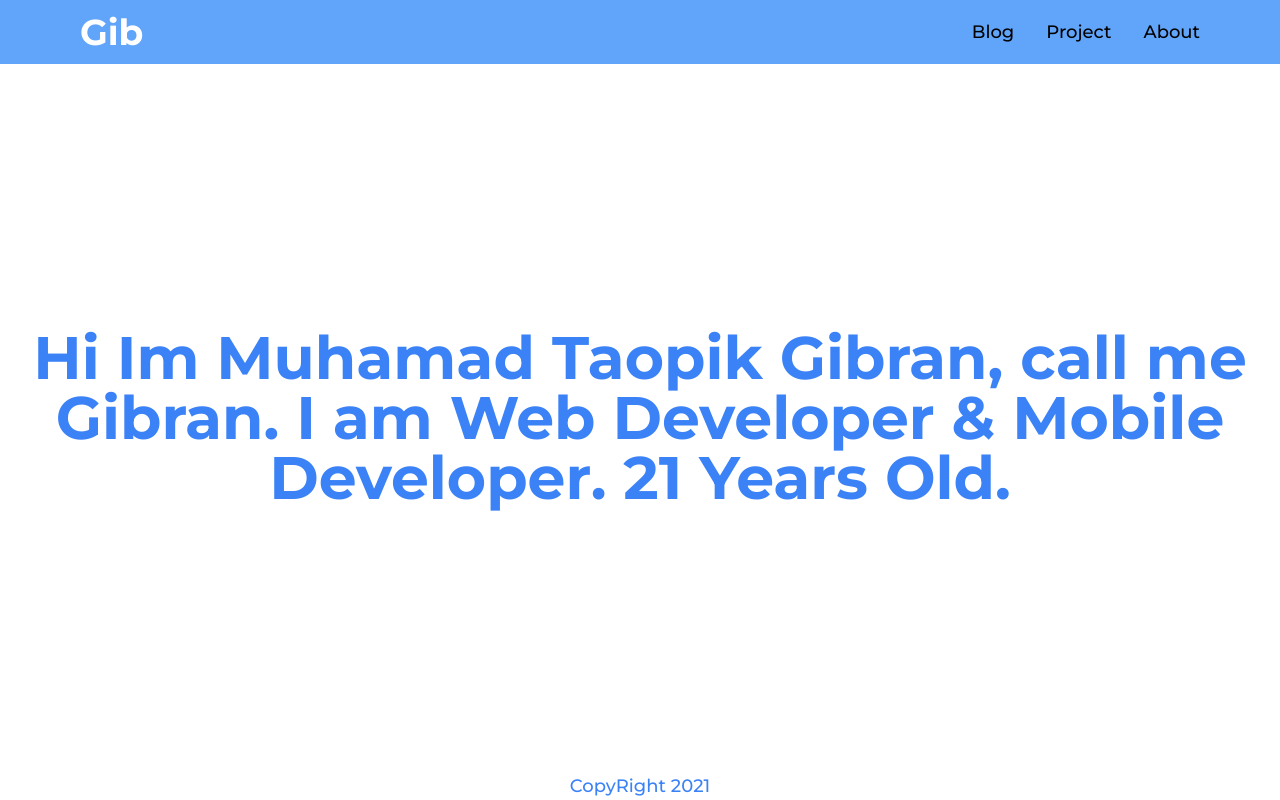
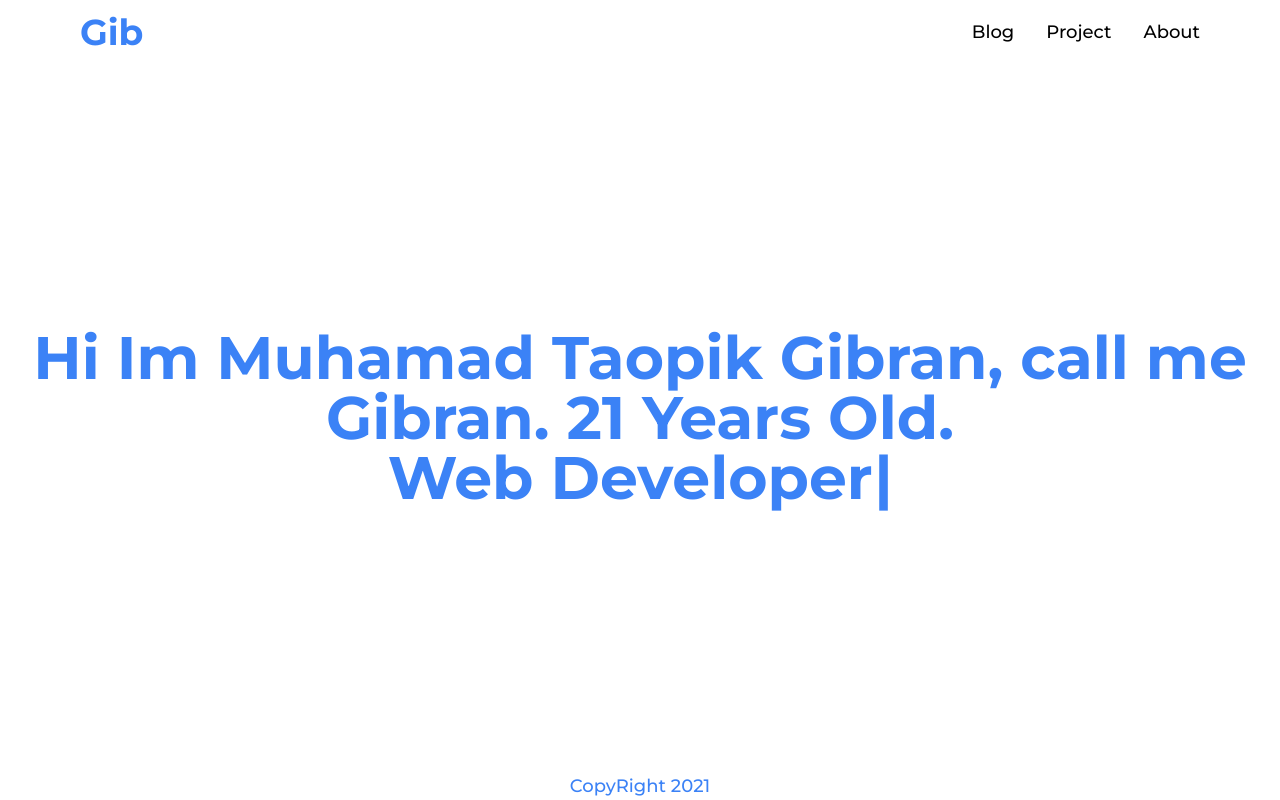
Before and after one commit to mgibrann/MyWebsite, a React (Create React App) app: page / in a window 1280 px wide. Built offline with nearby package versions, Linux system fonts and the light colour scheme; the HTML template or start-up script is replaced by a standard one.

Commit message:
add typewritter

```diff
--- a/package.json
+++ b/package.json
@@ -16,6 +16,7 @@
     "react-scripts": "4.0.1",
     "styled-components": "^5.2.1",
     "tailwindcss": "npm:@tailwindcss/postcss7-compat",
+    "typewriter-effect": "^2.18.2",
     "web-vitals": "^0.2.4"
   },
   "scripts": {
--- a/public/index.html
+++ b/public/index.html
@@ -30,6 +30,7 @@
       href="https://fonts.googleapis.com/css2?family=Montserrat:wght@400;500;600;700&display=swap"
       rel="stylesheet"
     />
+
     <title>Gibran</title>
   </head>
   <body>
--- a/src/App.js
+++ b/src/App.js
@@ -3,7 +3,11 @@ import React from "react";
 
 import Header from "./components/Layout/Header";
 import Footer from "./components/Layout/Footer";
-import Loading from "./components/UI/Loading";
+// import Loading from "./components/UI/Loading";
+
+import Lottie from "react-lottie";
+import { LoadingSpinner } from "./assets";
+import Layout from "./components/Layout/Layout";
 
 const Home = React.lazy(() => import("./pages/Home"));
 const Blog = React.lazy(() => import("./pages/Blog"));
@@ -11,13 +15,28 @@ const Project = React.lazy(() => import("./pages/Project"));
 const About = React.lazy(() => import("./pages/About"));
 const NotFound = React.lazy(() => import("./pages/NotFound"));
 
+const defaultOptions = {
+  loop: true,
+  autoplay: true,
+  animationData: LoadingSpinner,
+  rendererSettings: {
+    preserveAspectRatio: "xMidYMid slice",
+  },
+};
+
 const App = () => {
   return (
     <BrowserRouter>
-      <React.Suspense fallback={Loading}>
-        <Header />
-        <Main />
-        <Footer />
+      <React.Suspense
+        fallback={
+          <div className="flex items-center justify-center min-h-screen">
+            <Lottie options={defaultOptions} height={"30%"} width={"30%"} />
+          </div>
+        }
+      >
+        <Layout>
+          <Main />
+        </Layout>
       </React.Suspense>
     </BrowserRouter>
   );
--- a/src/components/Layout/Header.jsx
+++ b/src/components/Layout/Header.jsx
@@ -3,8 +3,9 @@ import { Link, NavLink } from "react-router-dom";
 const Header = () => {
   const active = "active-nav";
   return (
-    <header className="bg-blue-400 flex py-3 px-20 justify-between items-center">
-      <p className="text-white text-4xl font-bold">
+    <header className="sticky top-0 z-5">
+      <div className="bg-white p-5 bg-opacity-60 backdrop-filter backdrop-blur-lg flex py-3 px-20 justify-between items-center">
+        <p className=" text-blue-500 text-4xl font-bold">
           <Link to="/">Gib</Link>
         </p>
         <nav className="flex text-lg font-medium">
@@ -18,6 +19,7 @@ const Header = () => {
             About
           </NavLink>
         </nav>
+      </div>
     </header>
   );
 };
--- /dev/null
+++ b/src/components/Layout/Layout.jsx
@@ -0,0 +1,14 @@
+import Footer from "./Footer";
+import Header from "./Header";
+
+const Layout = (props) => {
+  return (
+    <>
+      <Header />
+      <main className="">{props.children}</main>
+      <Footer />
+    </>
+  );
+};
+
+export default Layout;
--- a/src/index.css
+++ b/src/index.css
@@ -8,6 +8,14 @@ body {
   font-family: "Montserrat", sans-serif;
 }
 
-.active-nav {
-  color: blue;
+@layer components {
+  .text-typewritter {
+    @apply text-blue-500 text-6xl font-extrabold text-center;
+  }
+  .Typewriter {
+    @apply justify-center items-center flex;
+  }
+  .active-nav {
+    @apply text-blue-500;
+  }
 }
--- a/src/pages/Home.jsx
+++ b/src/pages/Home.jsx
@@ -1,11 +1,37 @@
+import React from "react";
+import Typewriter from "typewriter-effect";
+
 const Home = () => {
+  const classes = "text-typewritter";
+  const text1 = `<h1 class=${classes}>Web Developer</h1>`;
+  const text2 = `<h1 class=${classes}>Mobile Developer</h1>`;
+  const text3 = `<h1 class=${classes}>Student</h1>`;
   return (
-    <main className="flex">
+    <div>
       <h1 className="text-blue-500 text-6xl font-extrabold text-center">
-        Hi Im Muhamad Taopik Gibran, call me Gibran. I am Web Developer & Mobile
-        Developer. 21 Years Old.
+        Hi Im Muhamad Taopik Gibran, call me Gibran. 21 Years Old.
       </h1>
-    </main>
+      <Typewriter
+        onInit={(typewriter) => {
+          typewriter
+            .pauseFor(2000)
+            .typeString(text1)
+            .pauseFor(1000)
+            .deleteChars(13)
+            .typeString(text2)
+            .pauseFor(1000)
+            .deleteChars(16)
+            .typeString(text3)
+            .pauseFor(1000)
+            .start();
+        }}
+        options={{
+          loop: true,
+          cursorClassName: `Typewriter__cursor ${classes}`,
+          // wrapperClassName: "type-writter-wrapper",
+        }}
+      />
+    </div>
   );
 };
 
```
Also changed, not shown: 2 other files (tests, documents, lock files or other folders). Lines whose indentation alone changed are shown as unchanged.
